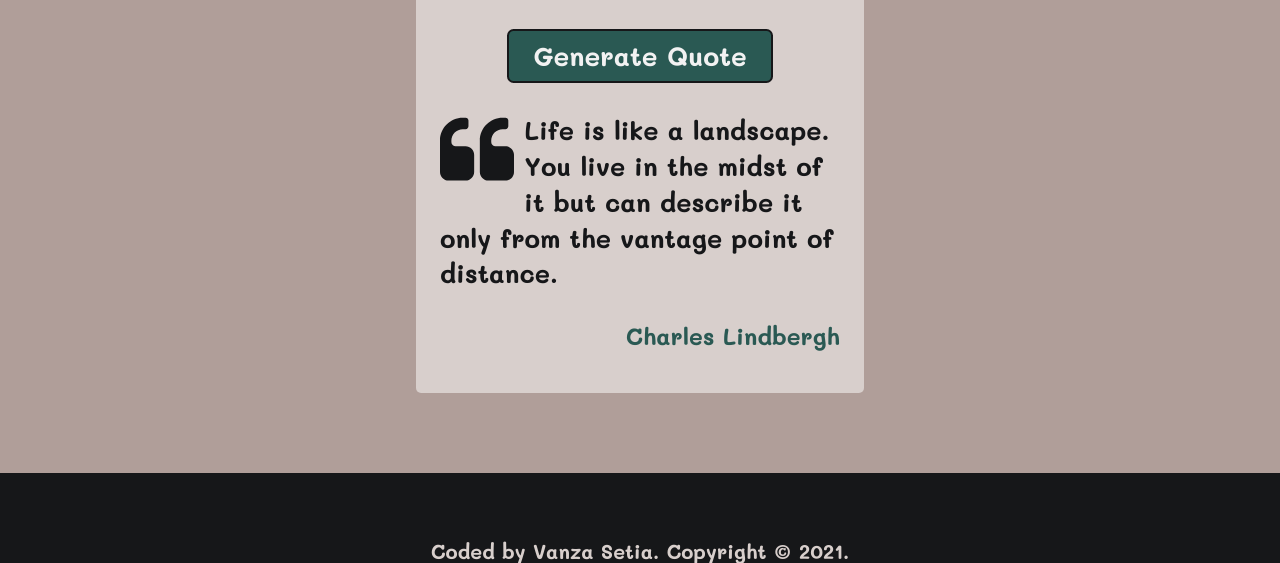
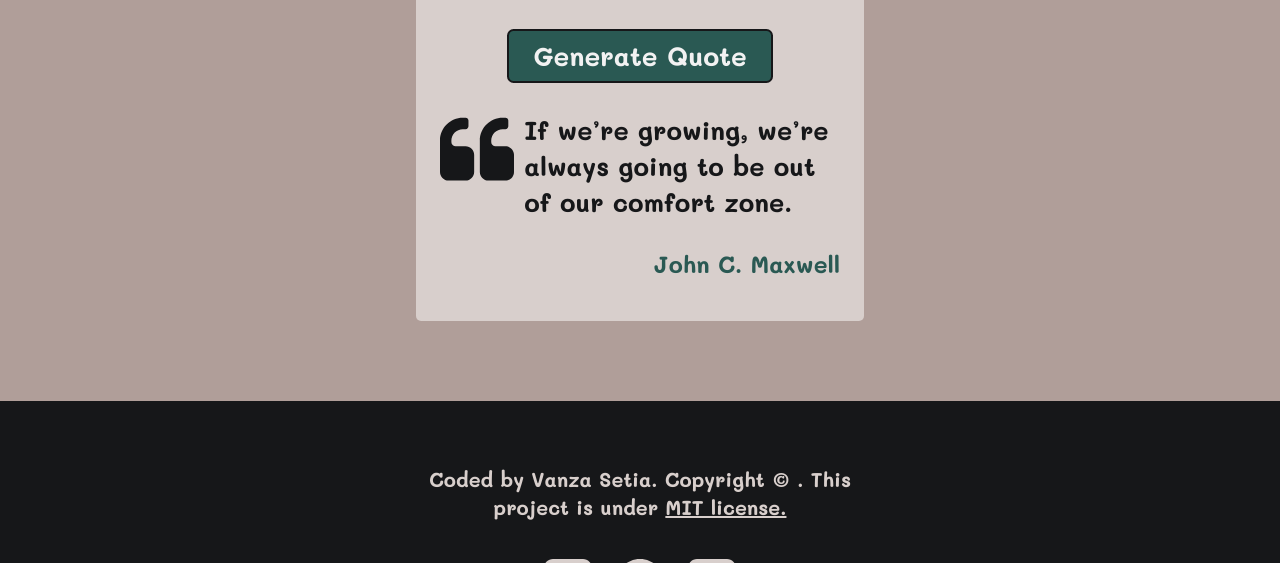
Before and after one commit to vanzasetia/random-quote-generator, a website: page index.html in a window 1280 px wide. Shown: the part 91-654 px from the top of the page. Drawn offline with Linux system fonts and the light colour scheme; a script that the page names is missing.

Commit message:
Changed the motivation quote

```diff
--- a/index.html
+++ b/index.html
@@ -107,7 +107,7 @@
     </header>
     <main id="main" class="app">
       <section class="app__box">
-        <button class="app__btn js-generateBtn" type="button">
+        <button class="app__btn js-generateQuoteBtn" type="button">
           Generate Quote
         </button>
         <figure class="app__figure">
@@ -121,13 +121,11 @@
               height=""
             />
             <p class="app__text js-quoteEl">
-              Life is like a landscape. You live in the midst of it
-              but can describe it only from the vantage point of
-              distance.
+              If we’re growing, we’re always going to be out of our comfort zone.
             </p>
           </blockquote>
           <figcaption class="app__figcaption">
-            <p class="app__author js-authorEl">Charles Lindbergh</p>
+            <p class="app__author js-authorEl">John C. Maxwell</p>
           </figcaption>
         </figure>
       </section>
@@ -136,7 +134,7 @@
       <div class="footer__container">
         <p class="footer__paragraph">
           Coded by Vanza Setia. Copyright ©
-          <span class="js-yearEl">2021</span>. This project is under
+          <span class="js-yearEl"></span>. This project is under
           <a
             href=""
             class="footer__link"
```
